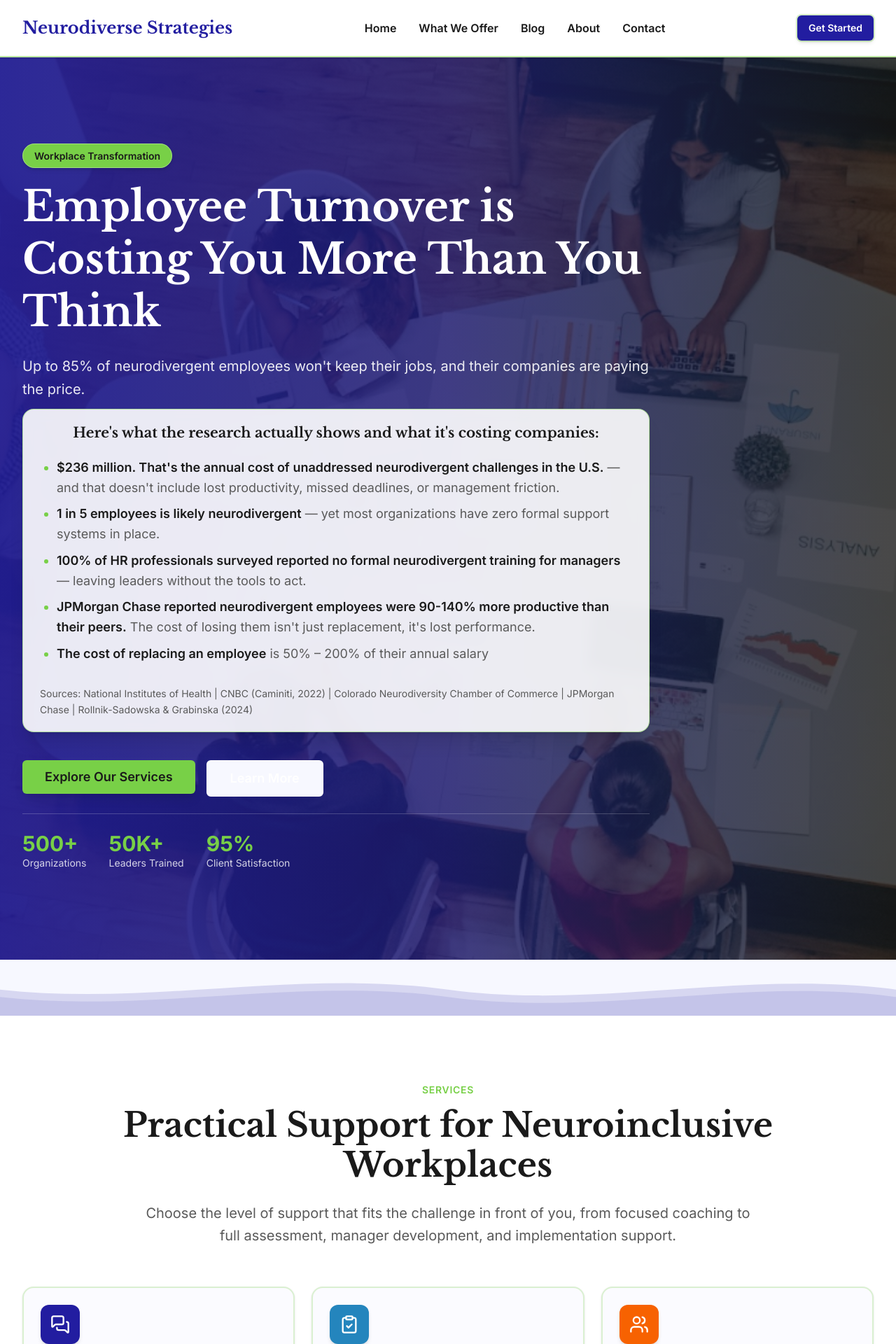
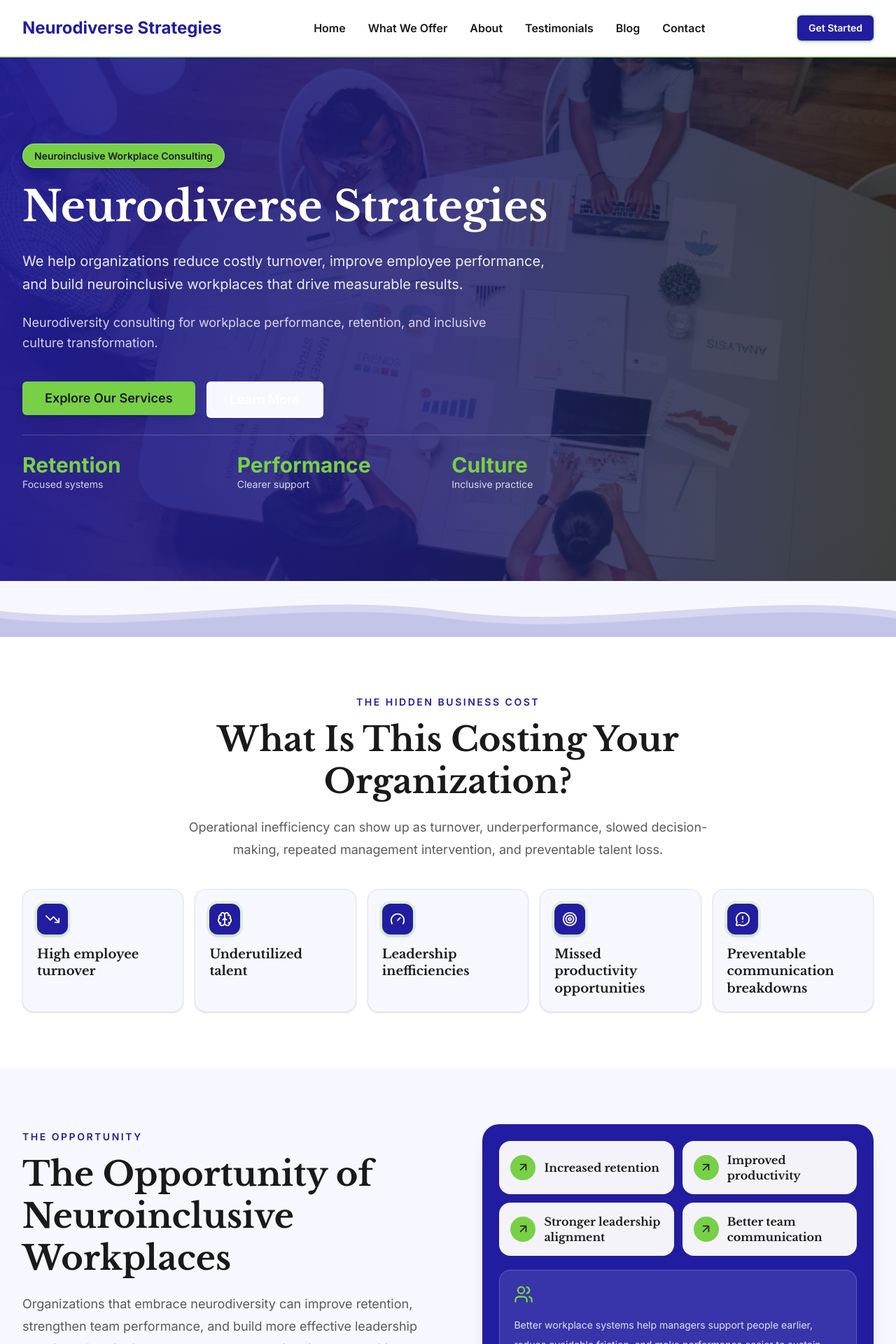
Before and after one commit to LVRD4/neurodiverse-strategies, a Next.js app: page / in a window 1280 px wide. Shown: the top 1920 px of the page at 70% size. Built offline with nearby package versions, Linux system fonts and the light colour scheme; no server answers.

Commit message:
updatd changes

```diff
--- a/app/components/Header.tsx
+++ b/app/components/Header.tsx
@@ -20,12 +20,13 @@ export function Header() {
       <div className="max-w-7xl mx-auto px-4 sm:px-6 lg:px-8">
         <div className="flex justify-between items-center h-20">
           <div className="flex items-center">
-            <h1
-              className="text-2xl font-bold text-[#221da0] cursor-pointer decoration-[#78D047] decoration-4 underline-offset-4 hover:underline"
+            <button
+              type="button"
+              className="text-left text-2xl font-bold text-[#221da0] cursor-pointer decoration-[#78D047] decoration-4 underline-offset-4 hover:underline"
               onClick={() => scrollToSection("home")}
             >
               Neurodiverse Strategies
-            </h1>
+            </button>
           </div>
 
           <nav className="hidden md:flex items-center space-x-8">
@@ -42,16 +43,22 @@ export function Header() {
               What We Offer
             </button>
             <button
+              onClick={() => scrollToSection("about")}
+              className="text-[#1a1a1a] hover:text-[#221da0] transition-colors font-medium"
+            >
+              About
+            </button>
+            <button
+              onClick={() => scrollToSection("testimonials")}
+              className="text-[#1a1a1a] hover:text-[#221da0] transition-colors font-medium"
+            >
+              Testimonials
+            </button>
+            <button
               onClick={() => scrollToSection("blog")}
               className="text-[#1a1a1a] hover:text-[#221da0] transition-colors font-medium"
             >
               Blog
-            </button>
-            <button
-              onClick={() => scrollToSection("about")}
-              className="text-[#1a1a1a] hover:text-[#221da0] transition-colors font-medium"
-            >
-              About
             </button>
             <button
               onClick={() => scrollToSection("contact")}
@@ -94,16 +101,22 @@ export function Header() {
                 What We Offer
               </button>
               <button
+                onClick={() => scrollToSection("about")}
+                className="text-[#1a1a1a] hover:text-[#221da0] transition-colors text-left font-medium"
+              >
+                About
+              </button>
+              <button
+                onClick={() => scrollToSection("testimonials")}
+                className="text-[#1a1a1a] hover:text-[#221da0] transition-colors text-left font-medium"
+              >
+                Testimonials
+              </button>
+              <button
                 onClick={() => scrollToSection("blog")}
                 className="text-[#1a1a1a] hover:text-[#221da0] transition-colors text-left font-medium"
               >
                 Blog
-              </button>
-              <button
-                onClick={() => scrollToSection("about")}
-                className="text-[#1a1a1a] hover:text-[#221da0] transition-colors text-left font-medium"
-              >
-                About
               </button>
               <button
                 onClick={() => scrollToSection("contact")}
--- a/app/components/Hero.tsx
+++ b/app/components/Hero.tsx
@@ -23,67 +23,21 @@ export function Hero() {
             <div className="space-y-6">
               <div className="inline-block">
                 <span className="bg-[#78D047] text-[#1a1a1a] px-4 py-2 rounded-full text-sm font-semibold border border-white/30 shadow-md">
-                  Workplace Transformation
+                  Neuroinclusive Workplace Consulting
                 </span>
               </div>
               <h1 className="text-4xl sm:text-5xl lg:text-6xl text-white leading-tight">
-                Employee Turnover is Costing You More Than You Think
+                Neurodiverse Strategies
               </h1>
-              <div className="space-y-3">
-                <p className="text-lg sm:text-xl text-white/90 leading-relaxed">
-                  Up to 85% of neurodivergent employees won&apos;t keep their jobs,
-                  and their companies are paying the price.
-                </p>
-                <div className="rounded-2xl border border-[#78D047]/50 bg-white/90 px-4 py-4 text-[#5a5a5a] shadow-xl backdrop-blur-sm sm:px-6 sm:py-5">
-                  <h2 className="text-left text-lg font-semibold leading-snug text-[#1a1a1a] sm:text-center sm:text-xl">
-                    Here&apos;s what the research actually shows and what it&apos;s
-                    costing companies:
-                  </h2>
-                  <ul className="mt-4 list-disc space-y-2 pl-5 text-sm leading-relaxed marker:text-[#78D047] sm:mt-5 sm:pl-6 sm:text-lg">
-                    <li>
-                      <strong className="font-semibold text-[#1a1a1a]">
-                        $236 million. That&apos;s the annual cost of unaddressed
-                        neurodivergent challenges in the U.S.
-                      </strong>{' '}
-                      — and that doesn&apos;t include lost productivity, missed
-                      deadlines, or management friction.
-                    </li>
-                    <li>
-                      <strong className="font-semibold text-[#1a1a1a]">
-                        1 in 5 employees is likely neurodivergent
-                      </strong>{' '}
-                      — yet most organizations have zero formal support systems
-                      in place.
-                    </li>
-                    <li>
-                      <strong className="font-semibold text-[#1a1a1a]">
-                        100% of HR professionals surveyed reported no formal
-                        neurodivergent training for managers
-                      </strong>{' '}
-                      — leaving leaders without the tools to act.
-                    </li>
-                    <li>
-                      <strong className="font-semibold text-[#1a1a1a]">
-                        JPMorgan Chase reported neurodivergent employees were
-                        90-140% more productive than their peers.
-                      </strong>{' '}
-                      The cost of losing them isn&apos;t just replacement, it&apos;s
-                      lost performance.
-                    </li>
-                    <li>
-                      <strong className="font-semibold text-[#1a1a1a]">
-                        The cost of replacing an employee
-                      </strong>{' '}
-                      is 50% – 200% of their annual salary
-                    </li>
-                  </ul>
-                  <p className="mt-5 text-xs leading-relaxed text-[#5a5a5a] sm:mt-8 sm:text-sm">
-                    Sources: National Institutes of Health | CNBC (Caminiti,
-                    2022) | Colorado Neurodiversity Chamber of Commerce |
-                    JPMorgan Chase | Rollnik-Sadowska &amp; Grabinska (2024)
-                  </p>
-                </div>
-              </div>
+              <p className="max-w-3xl text-lg leading-relaxed text-white/90 sm:text-xl">
+                We help organizations reduce costly turnover, improve employee
+                performance, and build neuroinclusive workplaces that drive
+                measurable results.
+              </p>
+              <p className="max-w-2xl text-base leading-relaxed text-white/80 sm:text-lg">
+                Neurodiversity consulting for workplace performance, retention,
+                and inclusive culture transformation.
+              </p>
               <div className="flex flex-col gap-3 pt-3 sm:flex-row sm:gap-4 sm:pt-4">
                 <Button
                   className="bg-[#78D047] hover:bg-[#6abd3f] text-[#1a1a1a] px-6 py-5 text-base shadow-lg sm:px-8 sm:py-6 sm:text-lg"
@@ -99,20 +53,24 @@ export function Hero() {
                   Learn More
                 </Button>
               </div>
-              <div className="grid grid-cols-3 gap-3 pt-5 border-t border-white/20 sm:flex sm:gap-8 sm:pt-6">
+              <div className="grid grid-cols-1 gap-3 border-t border-white/20 pt-5 sm:grid-cols-3 sm:gap-6 sm:pt-6">
                 <div>
-                  <div className="text-2xl font-bold text-[#78D047] sm:text-3xl">500+</div>
-                  <div className="text-white/80 text-sm">Organizations</div>
+                  <div className="text-2xl font-bold text-[#78D047] sm:text-3xl">
+                    Retention
+                  </div>
+                  <div className="text-white/80 text-sm">Focused systems</div>
                 </div>
                 <div>
-                  <div className="text-2xl font-bold text-[#78D047] sm:text-3xl">50K+</div>
-                  <div className="text-white/80 text-sm">Leaders Trained</div>
+                  <div className="text-2xl font-bold text-[#78D047] sm:text-3xl">
+                    Performance
+                  </div>
+                  <div className="text-white/80 text-sm">Clearer support</div>
                 </div>
                 <div>
-                  <div className="text-2xl font-bold text-[#78D047] sm:text-3xl">95%</div>
-                  <div className="text-white/80 text-sm">
-                    Client Satisfaction
+                  <div className="text-2xl font-bold text-[#78D047] sm:text-3xl">
+                    Culture
                   </div>
+                  <div className="text-white/80 text-sm">Inclusive practice</div>
                 </div>
               </div>
             </div>
--- /dev/null
+++ b/app/components/ProblemSolution.tsx
@@ -0,0 +1,139 @@
+import {
+  ArrowUpRight,
+  Brain,
+  Gauge,
+  MessageCircleWarning,
+  Target,
+  TrendingDown,
+  Users,
+} from "lucide-react";
+
+const painPoints = [
+  {
+    title: "High employee turnover",
+    icon: TrendingDown,
+  },
+  {
+    title: "Underutilized talent",
+    icon: Brain,
+  },
+  {
+    title: "Leadership inefficiencies",
+    icon: Gauge,
+  },
+  {
+    title: "Missed productivity opportunities",
+    icon: Target,
+  },
+  {
+    title: "Preventable communication breakdowns",
+    icon: MessageCircleWarning,
+  },
+];
+
+const benefits = [
+  "Increased retention",
+  "Improved productivity",
+  "Stronger leadership alignment",
+  "Better team communication",
+];
+
+export function ProblemSection() {
+  return (
+    <section className="bg-white py-14 sm:py-20" aria-labelledby="problem-heading">
+      <div className="mx-auto max-w-7xl px-4 sm:px-6 lg:px-8">
+        <div className="mx-auto max-w-3xl text-center">
+          <span className="text-sm font-semibold uppercase tracking-[0.18em] text-[#221da0]">
+            The hidden business cost
+          </span>
+          <h2
+            id="problem-heading"
+            className="mt-3 text-3xl leading-tight text-[#1a1a1a] sm:text-4xl lg:text-5xl"
+          >
+            What Is This Costing Your Organization?
+          </h2>
+          <p className="mt-5 text-base leading-8 text-[#5a5a5a] sm:text-lg">
+            Operational inefficiency can show up as turnover, underperformance,
+            slowed decision-making, repeated management intervention, and
+            preventable talent loss.
+          </p>
+        </div>
+
+        <div className="mt-10 grid gap-4 sm:grid-cols-2 lg:grid-cols-5">
+          {painPoints.map((item) => {
+            const Icon = item.icon;
+
+            return (
+              <div
+                key={item.title}
+                className="rounded-2xl border border-[#221da0]/10 bg-[#f7f8ff] p-5 shadow-sm transition-shadow hover:shadow-md"
+              >
+                <div className="mb-4 flex h-11 w-11 items-center justify-center rounded-xl bg-[#221da0] text-white shadow-md ring-4 ring-[#78D047]/20">
+                  <Icon size={22} aria-hidden="true" />
+                </div>
+                <h3 className="text-lg font-semibold leading-snug text-[#1a1a1a]">
+                  {item.title}
+                </h3>
+              </div>
+            );
+          })}
+        </div>
+      </div>
+    </section>
+  );
+}
+
+export function SolutionSection() {
+  return (
+    <section
+      className="bg-[#f7f8ff] py-14 sm:py-20"
+      aria-labelledby="solution-heading"
+    >
+      <div className="mx-auto grid max-w-7xl gap-10 px-4 sm:px-6 lg:grid-cols-[1.05fr_0.95fr] lg:items-center lg:px-8">
+        <div>
+          <span className="text-sm font-semibold uppercase tracking-[0.18em] text-[#221da0]">
+            The opportunity
+          </span>
+          <h2
+            id="solution-heading"
+            className="mt-3 text-3xl leading-tight text-[#1a1a1a] sm:text-4xl lg:text-5xl"
+          >
+            The Opportunity of Neuroinclusive Workplaces
+          </h2>
+          <p className="mt-5 max-w-3xl text-base leading-8 text-[#5a5a5a] sm:text-lg">
+            Organizations that embrace neurodiversity can improve retention,
+            strengthen team performance, and build more effective leadership
+            practices. By aligning workplace systems with diverse cognitive
+            styles, companies unlock productivity, innovation, and long-term
+            growth.
+          </p>
+        </div>
+
+        <div className="rounded-3xl bg-[#221da0] p-5 shadow-xl sm:p-6">
+          <div className="grid gap-3 sm:grid-cols-2">
+            {benefits.map((benefit) => (
+              <div
+                key={benefit}
+                className="flex items-center gap-3 rounded-2xl bg-white/95 p-4 text-[#1a1a1a]"
+              >
+                <span className="flex h-9 w-9 shrink-0 items-center justify-center rounded-full bg-[#78D047] text-[#1a1a1a]">
+                  <ArrowUpRight size={19} aria-hidden="true" />
+                </span>
+                <h3 className="text-base font-semibold leading-snug">
+                  {benefit}
+                </h3>
+              </div>
+            ))}
+          </div>
+          <div className="mt-5 rounded-2xl border border-white/20 bg-white/10 p-5 text-white">
+            <Users className="mb-4 text-[#78D047]" size={28} aria-hidden="true" />
+            <p className="text-sm leading-7 text-white/85">
+              Better workplace systems help managers support people earlier,
+              reduce avoidable friction, and make performance easier to sustain.
+            </p>
+          </div>
+        </div>
+      </div>
+    </section>
+  );
+}
--- a/app/layout.tsx
+++ b/app/layout.tsx
@@ -2,9 +2,9 @@ import type { Metadata } from "next";
 import "./globals.css";
 
 export const metadata: Metadata = {
-  title: "Neurodiverse Strategies – Neuroinclusive Workplace Consulting",
+  title: "Neurodiverse Strategies | Neuroinclusive Workplace Consulting",
   description:
-    "Neurodiverse Strategies partners with organizations to design, implement, and sustain neuroinclusive workplace cultures through evidence-based consulting, audits, and leadership development.",
+    "Neurodiverse Strategies helps organizations reduce turnover, improve employee performance, and build neuroinclusive workplaces through consulting, assessments, professional development, and educational programs.",
 };
 
 export default function RootLayout({
--- a/app/page.tsx
+++ b/app/page.tsx
@@ -2,6 +2,7 @@
 
 import { Header } from "./components/Header";
 import { Hero } from "./components/Hero";
+import { ProblemSection, SolutionSection } from "./components/ProblemSolution";
 import { WhatWeOffer } from "./components/WhatWeOffer";
 import { Blog } from "./components/Blog";
 import { About } from "./components/About";
@@ -26,10 +27,12 @@ export default function Home() {
       <Header />
       <main>
         <Hero />
+        <ProblemSection />
+        <SolutionSection />
         <WhatWeOffer onBookingClick={handleBookingClick} />
-        <Blog />
         <About />
         <Testimonials />
+        <Blog />
         <Contact />
       </main>
       <Footer />
```
